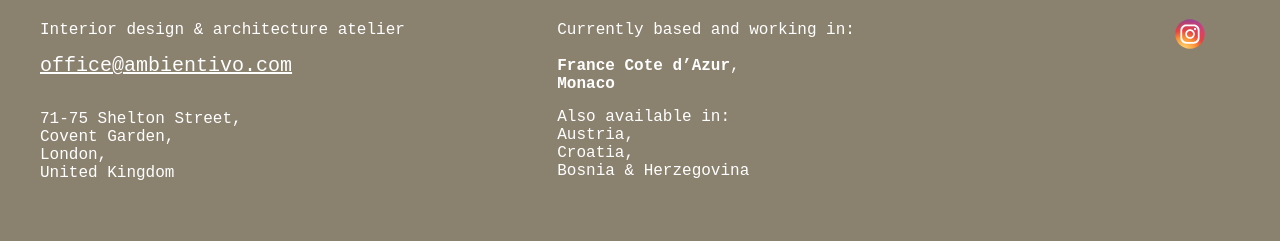
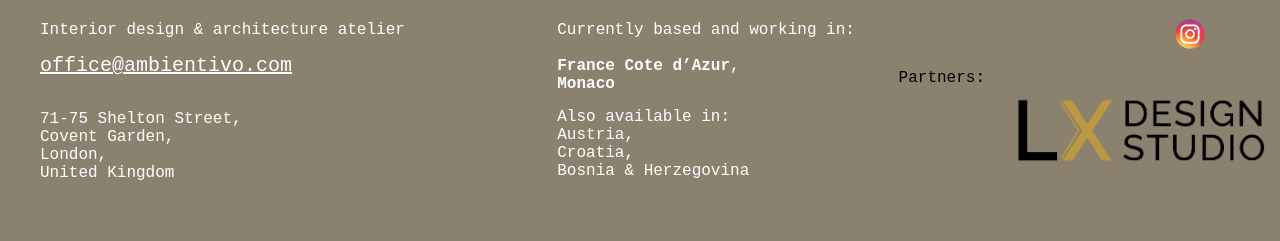
Before and after one commit to davidvidovic-web/ambientivo, a React (Vite) app: page /about in a window 1280 px wide. Shown: the part 1069-1310 px from the top of the page. Built offline with nearby package versions, Linux system fonts and the light colour scheme.

Commit message:
Added LX Studio partner to Footer

```diff
--- a/src/components/Footer/Footer.jsx
+++ b/src/components/Footer/Footer.jsx
@@ -44,6 +44,10 @@ function Footer() {
               <div>
                 <Instagram></Instagram>
                 {/* <LinkedIn></LinkedIn> */}
+              </div>
+              <div>
+                Partners: <br></br>
+                <img src="./images/lx_design_studio.png"></img>
               </div>
             </div>
           </div>
```
Also changed, not shown: public/images/lx_design_studio.png (added). Lines whose indentation alone changed are shown as unchanged.
